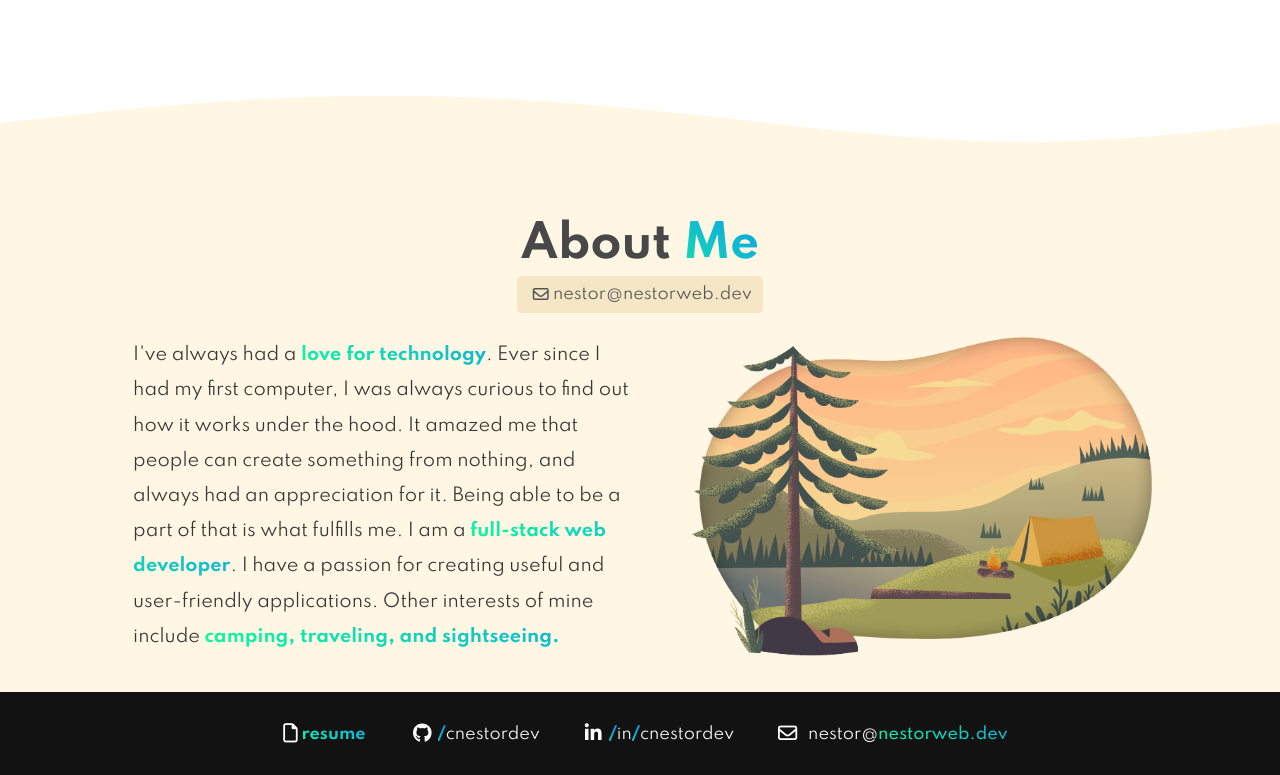
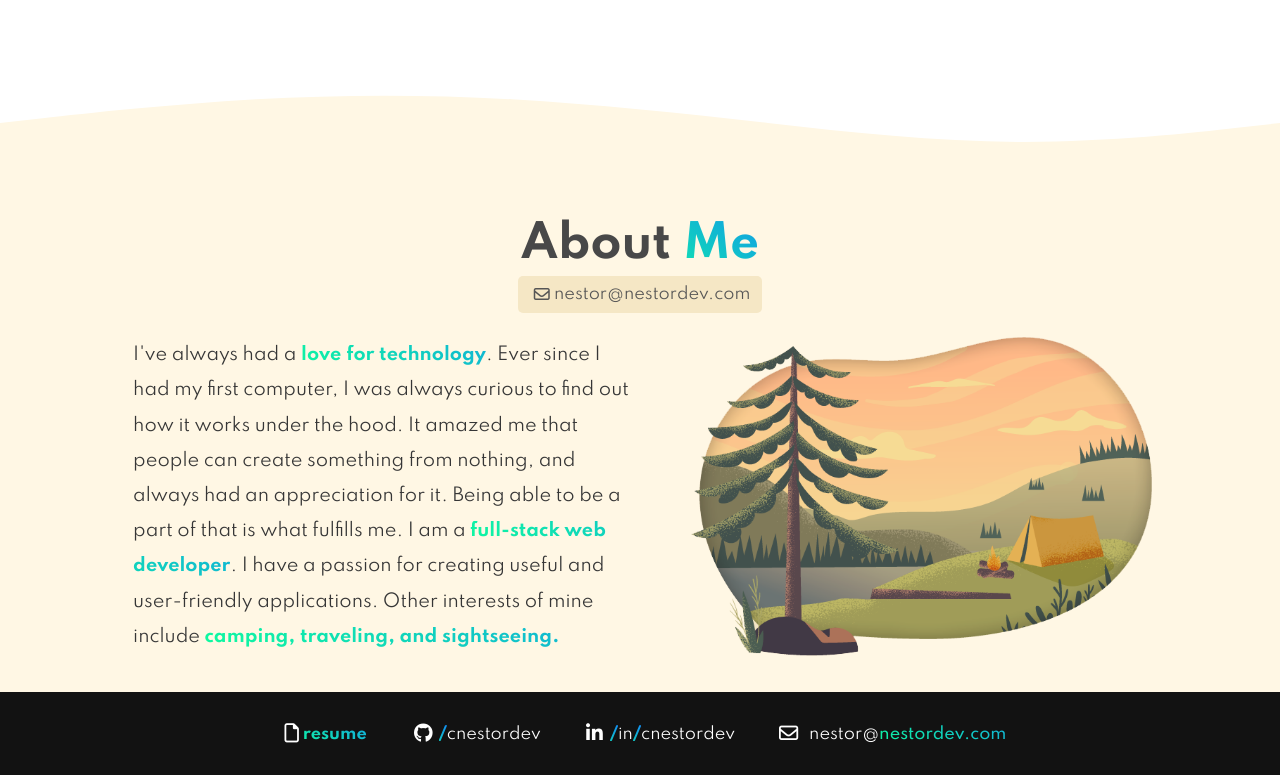
Before and after one commit to cnestordev/portfolio, a React (Create React App) app: page / in a window 1280 px wide. Shown: the part 2730-3505 px from the top of the page. Built offline with nearby package versions, Linux system fonts and the light colour scheme.

Commit message:
revert email address

```diff
--- a/src/components/About.js
+++ b/src/components/About.js
@@ -18,7 +18,7 @@ function About() {
           About <span className="gradientText">Me</span>
         </Header>
         <Subheader>
-          <i class="far fa-envelope"></i> nestor@nestorweb.dev
+          <i class="far fa-envelope"></i> nestor@nestordev.com
         </Subheader>
         <FlexContainer>
           <Left>
--- a/src/components/Footer.js
+++ b/src/components/Footer.js
@@ -37,10 +37,10 @@ const Footer = () => {
           cnestordev
         </p>
       </Item>
-      <Item onClick={() => handleClick('mailto:nestor@nestorweb.dev')}>
+      <Item onClick={() => handleClick('mailto:nestor@nestordev.com')}>
         <i class="far fa-envelope"></i>
         <p>
-          nestor@<GradientText weight="normal">nestorweb.dev</GradientText>
+          nestor@<GradientText weight="normal">nestordev.com</GradientText>
         </p>
       </Item>
     </Container>
```
